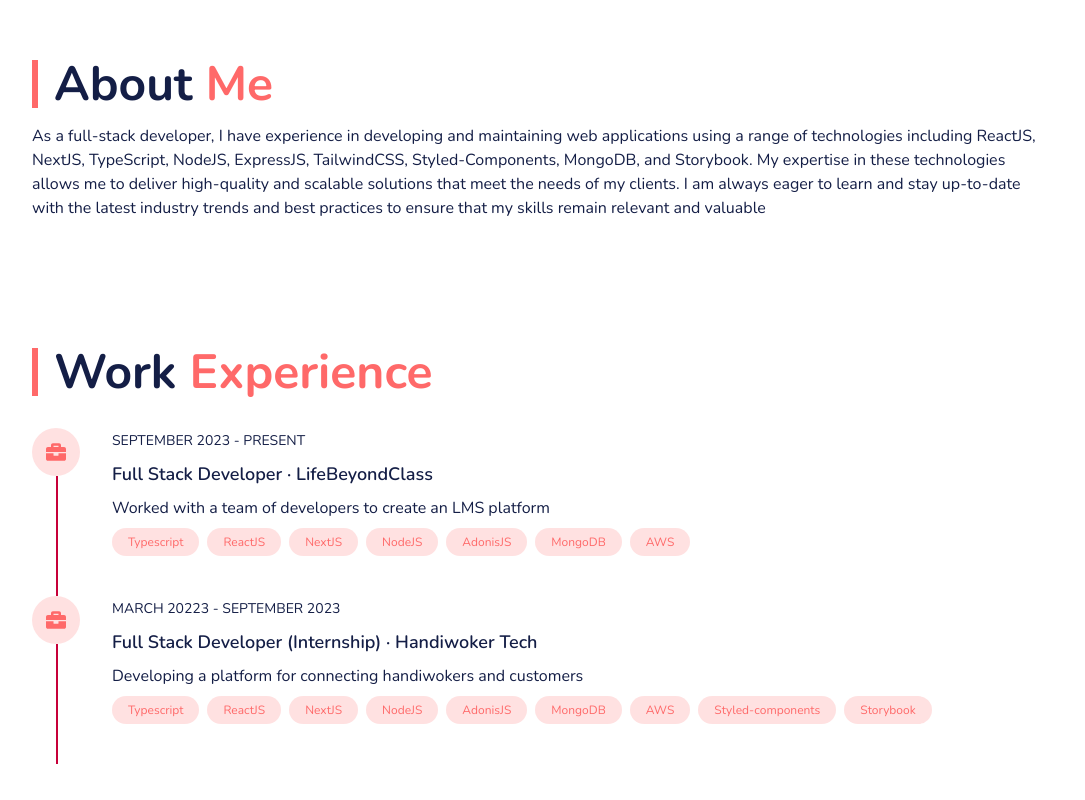
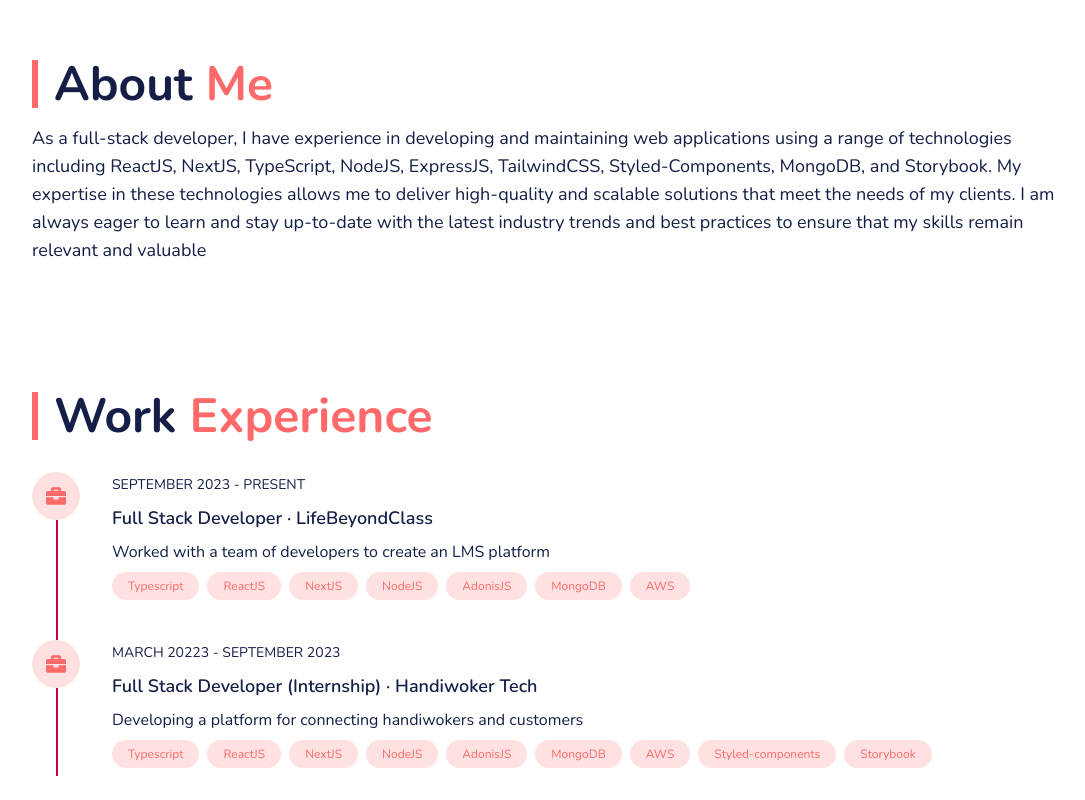
Before and after one commit to Rd-Trends/portfolio-v2, a Next.js app: page / in a window 1280 px wide. Shown: the part 520-1320 px from the top of the page, without its empty margins (96-1181 px from the left). Built offline with nearby package versions, Linux system fonts and the light colour scheme.

Commit message:
added aria-label to links with only icon

```diff
--- a/src/components/About.tsx
+++ b/src/components/About.tsx
@@ -5,7 +5,7 @@ const About = () => {
   return (
     <div className=" space-y-4 mb-24 md:mb-[8rem] pt-[2rem] md:pt-[4rem]">
       <SectionTitle text="About" emphasis="Me" />
-      <p>
+      <p className=" text-lg">
         As a full-stack developer, I have experience in developing and
         maintaining web applications using a range of technologies including
         ReactJS, NextJS, TypeScript, NodeJS, ExpressJS, TailwindCSS,
--- a/src/components/Experience.tsx
+++ b/src/components/Experience.tsx
@@ -12,7 +12,7 @@ const WorkExperience = () => {
         {workExperience.map((experience) => (
           <div
             key={experience.title}
-            className=" relative pb-8 space-x-4 after work-experience-wrapper">
+            className=" relative pb-8 last:pb-0 space-x-4 after work-experience-wrapper">
             <span className=" absolute left-0 right-0 h-12 z-10 flex items-center justify-center aspect-square rounded-full bg-primary/20 text-primary">
               <FaBriefcase size="20" />
             </span>
@@ -27,11 +27,11 @@ const WorkExperience = () => {
               <p>{experience.description}</p>
               <ul className=" flex flex-wrap">
                 {experience.skills.map((skill) => (
-                  <span
+                  <li
                     key={skill}
                     className=" bg-primary/20 text-xs mb-2  text-primary py-1.5 px-4 rounded-3xl mr-2 block">
                     {skill}
-                  </span>
+                  </li>
                 ))}
               </ul>
             </div>
--- a/src/components/Project.tsx
+++ b/src/components/Project.tsx
@@ -15,10 +15,10 @@ const Projects = () => {
             key={project.title}
             className="space-y-4 bg-primary/5 p-8 rounded-sm border-2 border-transparent hover:border-primary/30">
             <div className=" flex justify-end space-x-4 pb-4">
-              <Link href={project.link} target="blank">
+              <Link href={project.link} target="blank" aria-label="Visit the site">
                 <FaExternalLinkAlt size="20" />
               </Link>
-              <Link href={project.linkToRepo} target="blank">
+              <Link href={project.linkToRepo} target="blank" aria-label="Link to repository">
                 <FaGithub size="20" />
               </Link>
             </div>
```
